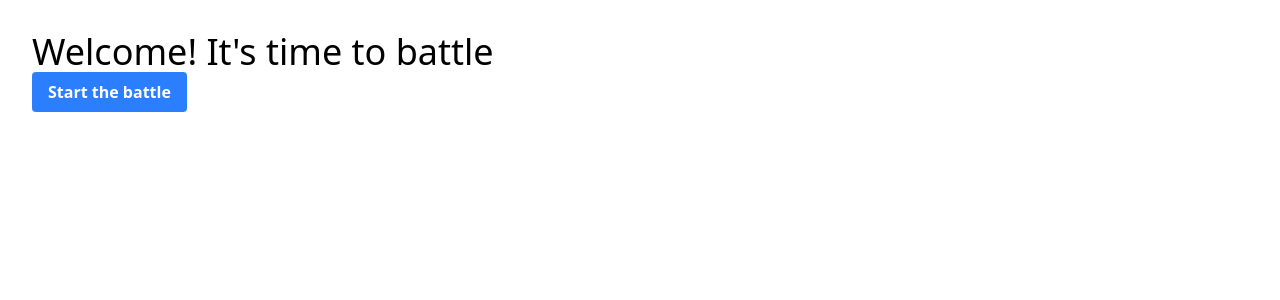
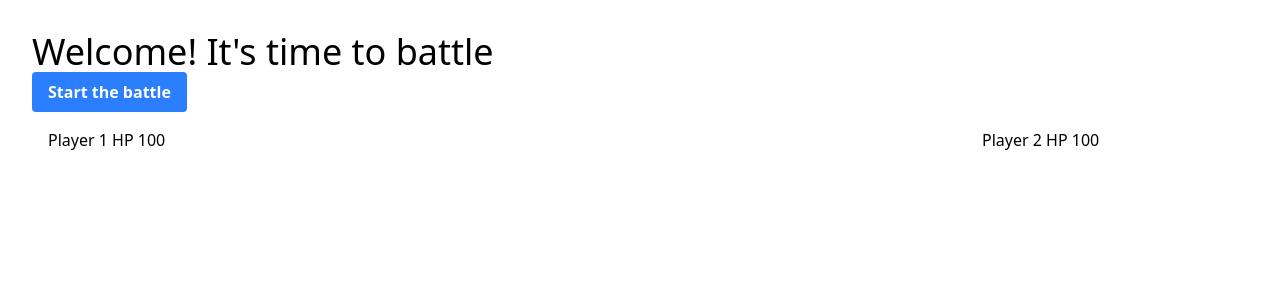
Before and after one commit to PowerTower25/pokemon-card-game, a React (Vite) app: page / in a window 1280 px wide. Shown: the top 300 px of the page. Built offline with nearby package versions, Linux system fonts and the light colour scheme.

Commit message:
Updated store to only update when specific items are called

```diff
--- a/src/Battle.tsx
+++ b/src/Battle.tsx
@@ -1,11 +1,22 @@
-
-import { useRandomPokemonCards } from "./hooks/usePokemon";
 import { useBattleStore } from "./stores/battleStore";
 import {pokemonApi} from "./api/pokemon"
 import Card from "./components/Card";
 
 const Battle = () => {
-  const {startBattle, gameStatus, playerDeck, playerHand, playerHP, opponentHP, playCard, opponentHand, opponentBench, playerBench, playerActiveCard, opponentActiveCard, currentTurn, setActiveCard, attackWithCard, endTurn, winner, resetBattle} = useBattleStore();
+  const { gameStatus, turnNumber, playerActiveCard, opponentActiveCard, currentTurn, attackWithCard, endTurn, winner, resetBattle} = useBattleStore();
+
+  const startBattle = useBattleStore((state) => state.startBattle);
+  const playerDeck = useBattleStore((state) => state.playerDeck);
+  const playerHP = useBattleStore((state) => state.playerHP);
+  const playerHand = useBattleStore((state) => state.playerHand);
+  const playerBench = useBattleStore((state) => state.playerBench);
+  const opponentHP = useBattleStore((state) => state.opponentHP);
+  const opponentHand = useBattleStore((state) => state.opponentHand);
+  const opponentBench = useBattleStore((state) => state.opponentBench);
+  const opponentDeck = useBattleStore((state) => state.opponentDeck);
+  const playCard = useBattleStore((state) => state.playCard);
+  const setActiveCard = useBattleStore((state) => state.setActiveCard);
+
 
 
   const handleStart = async () => {
@@ -14,15 +25,22 @@ const Battle = () => {
     startBattle(playerDeck, opponentDeck);
   }
 
+  const handleEndTurn = (card, person) => {
+
+  }
+
+
+
   return (
     <>
     <button onClick={() => handleStart()} className="cursor-pointer bg-blue-500 hover:bg-blue-700 text-white font-bold py-2 px-4 rounded">Start the battle</button>
 
     <div className="grid grid-cols-[250px_1fr_250px] gap-4 hr-screen p-4">
       <div>
+        <p>Player 1 HP {playerHP}</p>
         {playerHand && playerHand.map((card) =>(
           <div key={card.id}>
-            <Card  name={card.name} attacks={card.attacks} hp={card.hp} type={card.types} />
+            <Card name={card.name} attacks={card.attacks} hp={card.hp} type={card.types} />
             <button onClick={ () => playCard(card, "player")}>Play Card</button>
           </div>
 
@@ -30,7 +48,6 @@ const Battle = () => {
       </div>
 
       <div>
-
       {playerBench && playerBench.map((card) =>(
         <div key={card.id}>
             <Card name={card.name} attacks={card.attacks} hp={card.hp} type={card.types}/>
@@ -45,6 +62,7 @@ const Battle = () => {
         ))}
       </div>
       <div>
+        <p>Player 2 HP {opponentHP}</p>
         {opponentHand && opponentHand.map((card) =>(
         <div key={card.id}>
             <Card name={card.name} attacks={card.attacks} hp={card.hp} type={card.types}/>
--- a/src/stores/battleStore.ts
+++ b/src/stores/battleStore.ts
@@ -70,7 +70,7 @@ export const useBattleStore = create<BattleState>((set, get) => ({
     const bench = player === 'player' ? state.playerBench : state.opponentBench
 
     const newHand = hand.filter(c => c.id !== card.id);
-    console.log(newHand, ' hand')
+
     const newBench = [...bench, card];
     return player === "player" ? {playerHand: newHand, playerBench: newBench} : {opponentHand: newHand, opponentBench: newBench}
   }),
```
